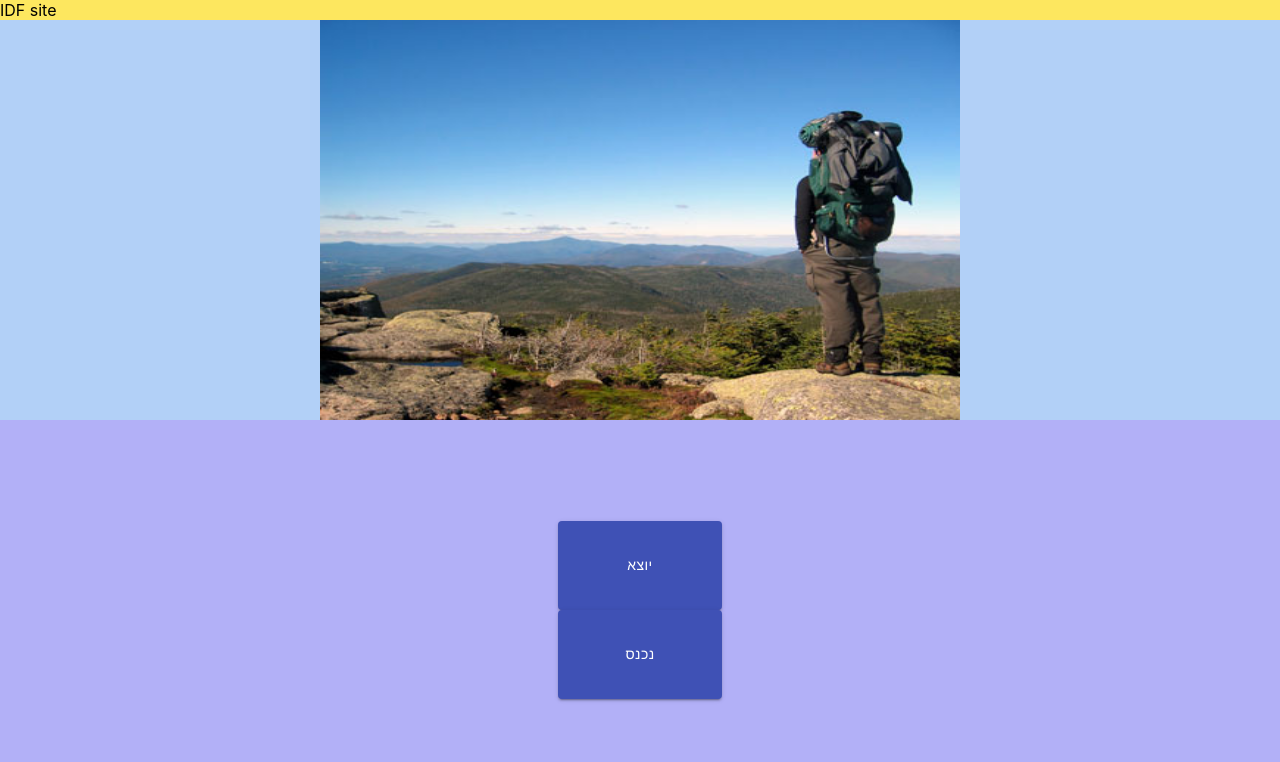
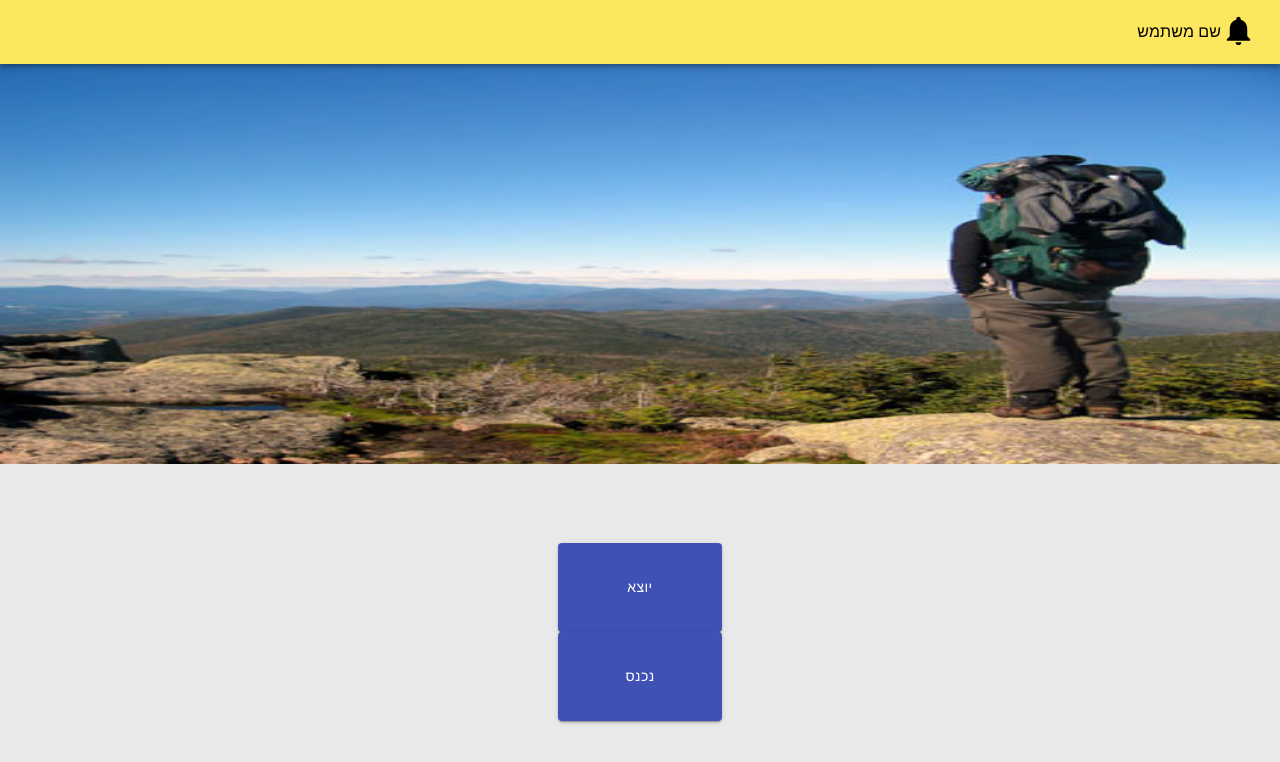
Before and after one commit to sukenik/HighTecs, a React (Create React App) app: page / in a window 1280 px wide. Shown: the top 762 px of the page. Built offline with nearby package versions, Linux system fonts and the light colour scheme.

Commit message:
fixs in layout

```diff
--- a/package.json
+++ b/package.json
@@ -5,8 +5,9 @@
   "dependencies": {
     "@emotion/react": "^11.9.0",
     "@emotion/styled": "^11.8.1",
+    "@material-ui/core": "^4.12.4",
+    "@material-ui/icons": "^4.11.3",
     "@mui/material": "^5.6.2",
-    "@material-ui/core": "^4.12.4",
     "@testing-library/jest-dom": "^5.16.4",
     "@testing-library/react": "^13.1.1",
     "@testing-library/user-event": "^13.5.0",
--- a/src/Layouts/MainPageLayout/MainPageLayout.css
+++ b/src/Layouts/MainPageLayout/MainPageLayout.css
@@ -1,17 +1,18 @@
+
 header {
     background-color: #FDE75F;
 }
+
 #main-page-layout {
     height: 100vh;
     width: 100vw;
-    background-color: #B2D0F7;
+    background-color: #e9e9e9;
     display: flex;
     flex-direction: column;
 }
 img {
     width: 100vw;
     height: 50%;
-    max-width: 50vw;
     align-self: center;
 }
 @media only screen and (max-width: 600px) {
--- a/src/Layouts/MainPageLayout/MainPageLayout.tsx
+++ b/src/Layouts/MainPageLayout/MainPageLayout.tsx
@@ -1,17 +1,44 @@
+import { AppBar, Button, Grid, IconButton, Toolbar, Typography } from "@material-ui/core";
 import React, { ReactNode } from "react";
+import { makeStyles } from '@material-ui/core/styles';
+import { Notifications } from '@material-ui/icons';
 import mainPicture from '../../Assets/hiking-istock1_C.jpg';
 import './MainPageLayout.css';
+
+const useStyles = makeStyles((theme) => ({
+    appBar: {
+        backgroundColor: "#FDE75F",
+    },
+    navbarItem: {
+        color: 'black',
+    },
+}));
 
 interface MainPageLayoutProps {
     children: ReactNode;
 }
 
 export const MainPageLayout = (props: MainPageLayoutProps) => {
-    const {children} = props;
+    const classes = useStyles();
+
+    const { children } = props;
     return (
         <div id="main-page-layout">
-            <header>IDF site</header>
-            <img src={mainPicture} alt="traveling person" />
+            <AppBar position="static">
+                <Toolbar className={classes.appBar}>
+                    <Grid container direction="row-reverse" alignItems="center">
+                        <Grid item>
+                            <Notifications fontSize="large" className={classes.navbarItem}/>
+                        </Grid>
+                        <Grid item>
+                            <Typography className={classes.navbarItem}>
+                                שם משתמש
+                            </Typography>
+                        </Grid>
+                    </Grid>
+                </Toolbar>
+            </AppBar>
+            <img src={mainPicture} alt="traveling person"/>
             {children}
         </div>
     );
--- a/src/myStyles.module.css
+++ b/src/myStyles.module.css
@@ -1,6 +1,6 @@
 .lanndingPageContainer {
     height: 100vh;
-    background-color: #b2b0f7;
+    background-color: #e9e9e9;
 }
 
 .modeButton {
```
Also changed, not shown: 1 other file (tests, documents, lock files or other folders).
